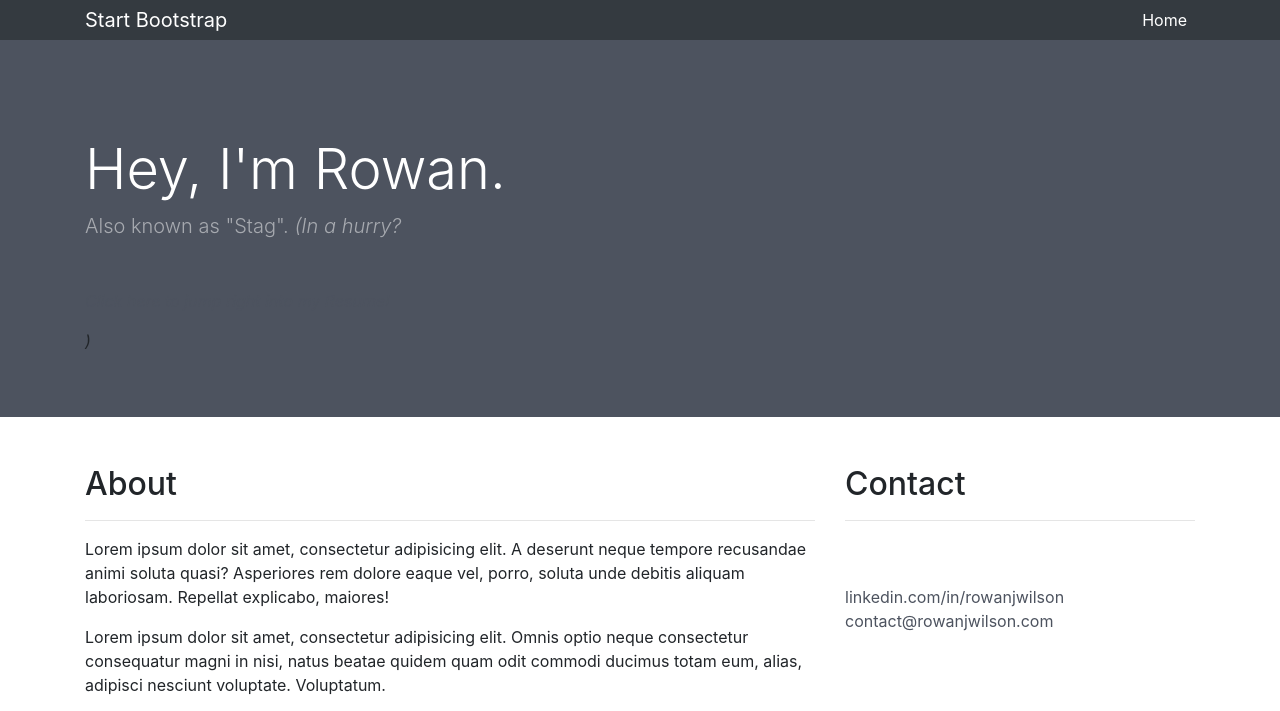
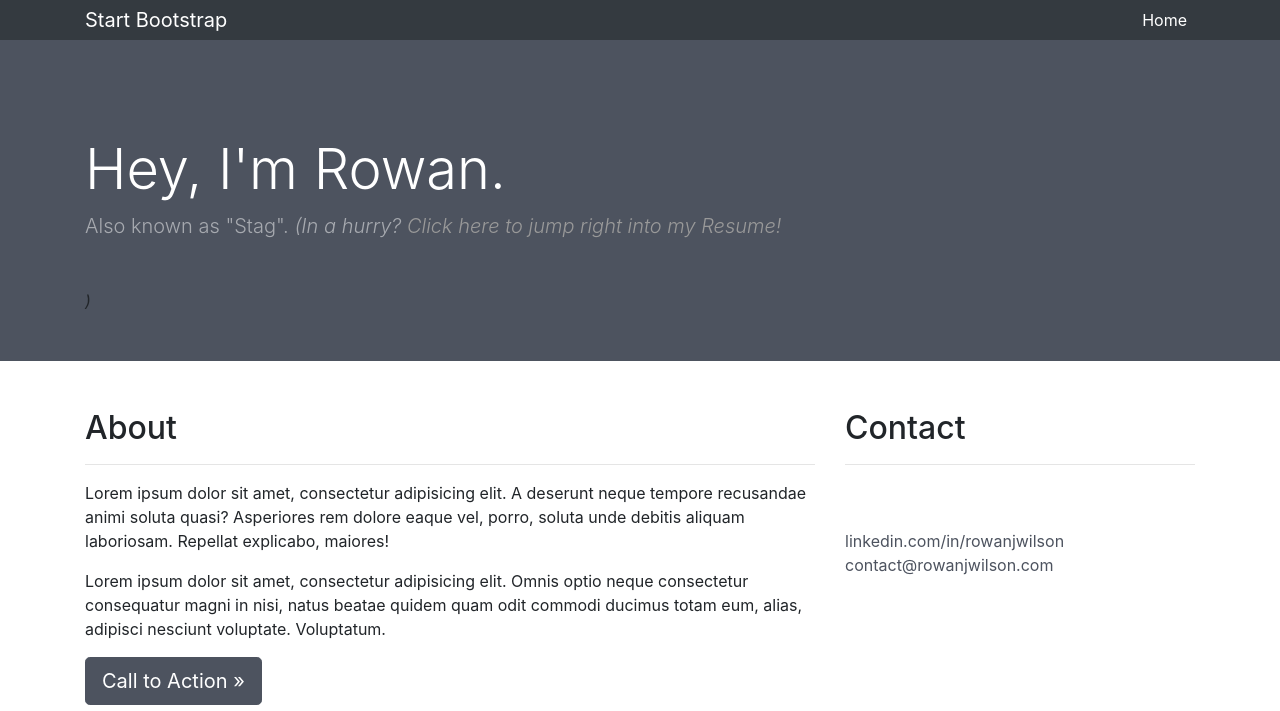
Before and after one commit to stagrunner/rowanjwilson, a Jekyll site: the page built from index.html, in a window 1280 px wide. Shown: the top 711 px of the page. Built offline with Jekyll 4.4.1, drawn with Linux system fonts in a browser that asks for light colours.

Commit message:
Update header.html

```diff
--- a/_includes/header.html
+++ b/_includes/header.html
@@ -8,8 +8,8 @@
         </h1>
         <p class="lead mb-5 text-white-50">
           Also known as "Stag".
-          <i>(In a hurry? <a href="/"><p style="color:#666666">Click here to jump right into my Resume!</p></a>)</i>
-        </p>
+          <i>(In a hurry? <a href="/"><span style="color:#999999;">Click here to jump right into my Resume!</p></a>)</i>
+        </span>
       </div>
     </div>
   </div>
```
